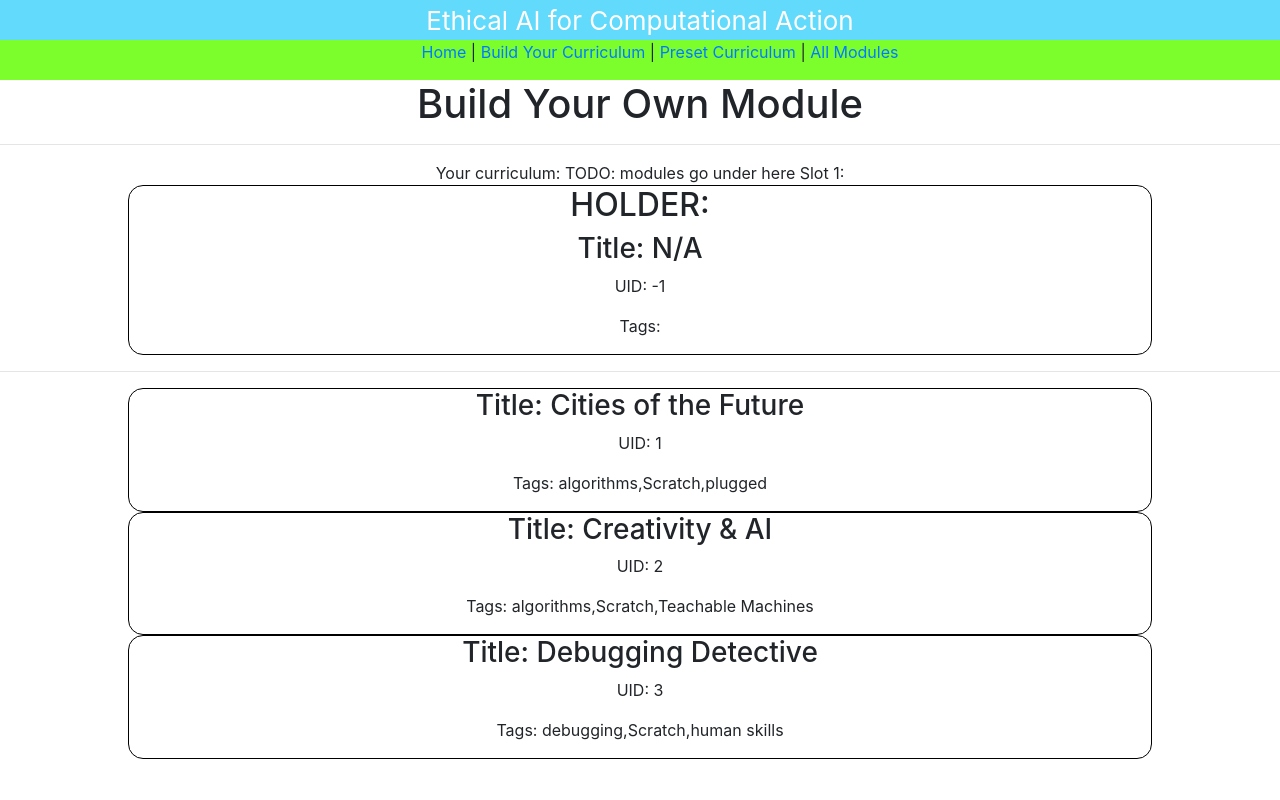
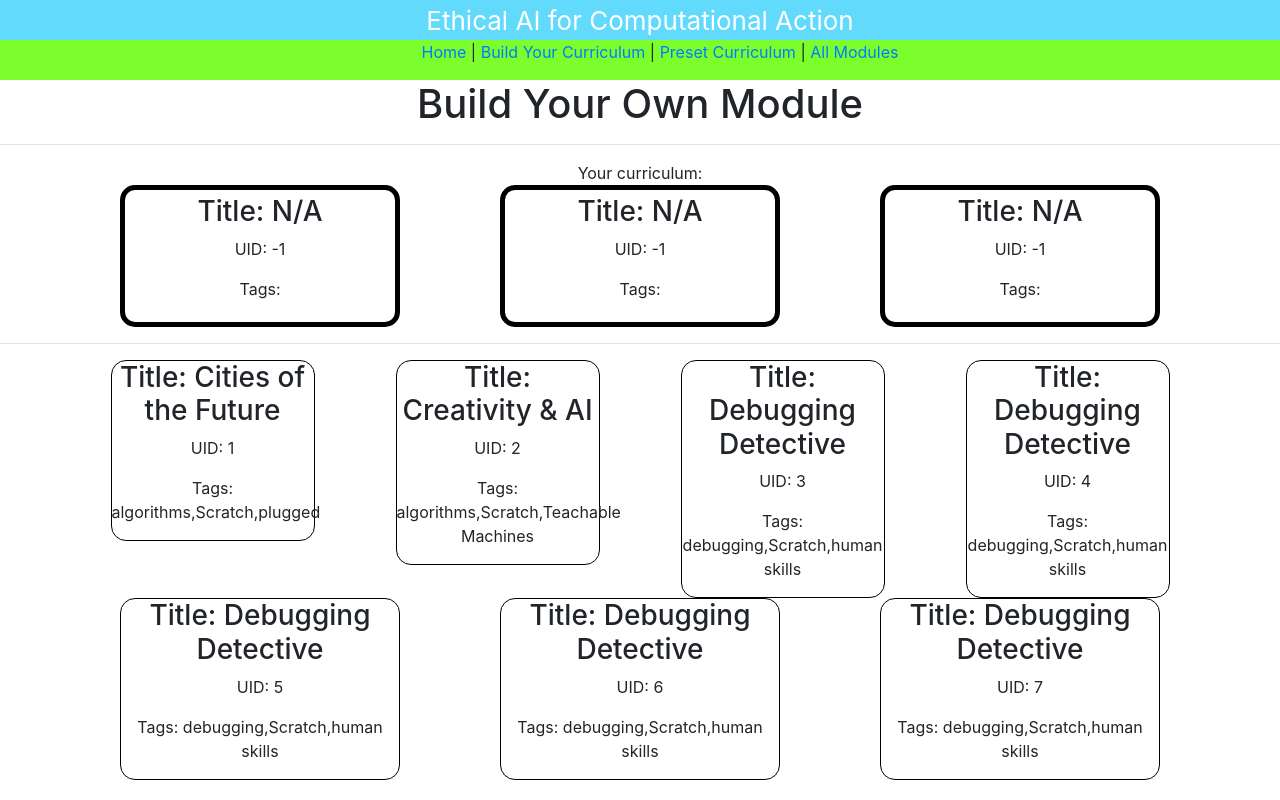
Before and after one commit to brandonwang15/meng-sandwich-app, a React (Create React App) app in the folder client/: page /builder in a window 1280 px wide. Built offline with nearby package versions, Linux system fonts and the light colour scheme.

Commit message:
Use Bootstrap to add grid layout to Build Your Own page.

```diff
--- /dev/null
+++ b/client/src/components/modules/SandwichHolder.css
@@ -0,0 +1,8 @@
+.Sandwich-holder {
+    border-radius: 15px;
+    border:5px solid black;
+    margin-left: 10%;
+    margin-right: 10%;
+    padding: 5px;
+    height: 100%
+}
--- a/client/src/components/modules/SandwichHolder.js
+++ b/client/src/components/modules/SandwichHolder.js
@@ -1,5 +1,5 @@
 import React, { Component, useState } from 'react';
-import './Sandwich.css';
+import './SandwichHolder.css';
 
 import PropTypes from 'prop-types';
 
@@ -35,14 +35,13 @@ function SandwichHolder(props) {
         });
 
     return (
-        <div className="Sandwich-container"
+        <div className="Sandwich-holder"
             ref={drag}
             style={{
                 opacity: isDragging ? 0.5 : 1,
                 cursor: 'move',
             }}
         >
-            <h2>HOLDER:</h2>
             <h3>Title: {data.title}</h3>
             <p>UID: {data.uid}</p>
             <p>Tags: {data.tags.toString()}</p>
--- a/client/src/components/pages/BuildYourOwn.js
+++ b/client/src/components/pages/BuildYourOwn.js
@@ -17,16 +17,34 @@ class BuildYourOwn extends React.Component {
                     <h1>Build Your Own Module</h1>
                     <hr />
                 Your curriculum:
-                TODO: modules go under here
-                Slot 1: <SandwichHolder />
+                    <div class="container">
+                        <div class="row">
+                            <div class="col-sm">
+                                <SandwichHolder />
+                            </div>
+                            <div class="col-sm">
+                                <SandwichHolder />
+                            </div>
+                            <div class="col-sm">
+                                <SandwichHolder />
+                            </div>
+
+                        </div>
+                    </div>
                     <hr />
-                    <div>
-                        {data.all_modules.map((module) =>
-                            <DraggableSandwich
-                                key={module.uid}
-                                data={module}
-                            />
-                        )}
+                    <div class="container">
+                        <div class="row">
+                            {data.all_modules.map((module, index) => {
+                                let sandwichDiv = <div class="col-sm">
+                                    <DraggableSandwich
+                                        key={module.uid}
+                                        data={module}
+                                    />
+                                </div>;
+                                return sandwichDiv;
+                            }
+                            )}
+                        </div>
                     </div>
                 </>
             </DndProvider>
--- a/client/src/data/all_modules.js
+++ b/client/src/data/all_modules.js
@@ -26,6 +26,42 @@ var data = {
                 "Scratch",
                 "human skills"
             ]
+        },
+        {
+            "uid": 4,
+            "title": "Debugging Detective",
+            "tags": [
+                "debugging",
+                "Scratch",
+                "human skills"
+            ]
+        },
+        {
+            "uid": 5,
+            "title": "Debugging Detective",
+            "tags": [
+                "debugging",
+                "Scratch",
+                "human skills"
+            ]
+        },
+        {
+            "uid": 6,
+            "title": "Debugging Detective",
+            "tags": [
+                "debugging",
+                "Scratch",
+                "human skills"
+            ]
+        },
+        {
+            "uid": 7,
+            "title": "Debugging Detective",
+            "tags": [
+                "debugging",
+                "Scratch",
+                "human skills"
+            ]
         }
     ]
 };
```
